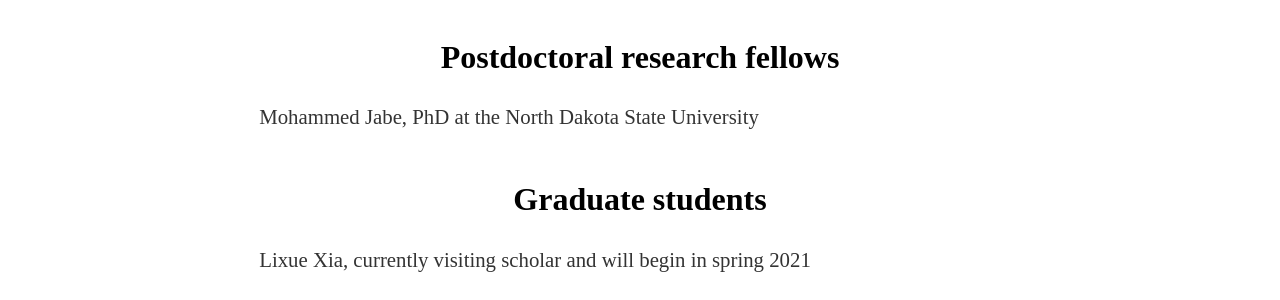
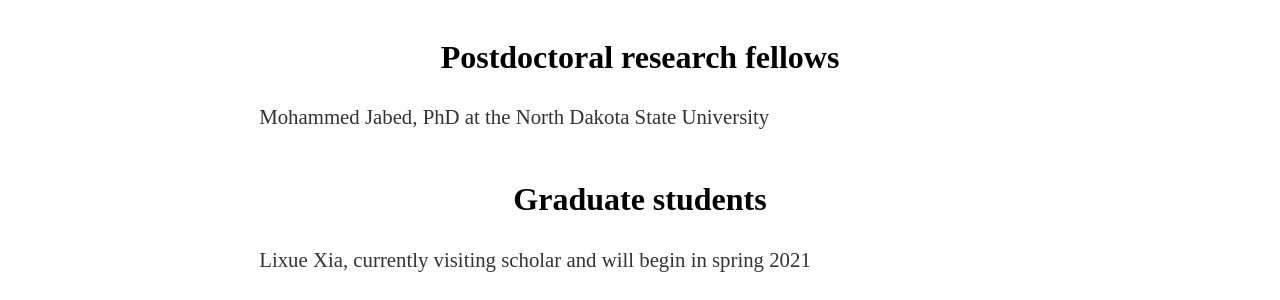
Before and after one commit to comchemyu/und.research.github.io, a Jekyll site: the page built from group/index.html, in a window 1280 px wide. Shown: the part 692-992 px from the top of the page. Built offline with Jekyll 4.4.1, drawn with Linux system fonts in a browser that asks for light colours.

Commit message:
Update index.html

```diff
--- a/group/index.html
+++ b/group/index.html
@@ -26,7 +26,7 @@ img {
   <a href="/und.research.github.io/profile/CV.pdf">Curriculum Vita</a>
   <p style="font-size:130%;">BS at Fudan University in 2004 in Chemistry. PhD at the Unversity of Minnesota in 2012.</p>
   <h2>Postdoctoral research fellows</h2>
-  <p style="font-size:130%;">Mohammed Jabe, PhD at the North Dakota State University</p>
+  <p style="font-size:130%;">Mohammed Jabed, PhD at the North Dakota State University</p>
   <h2>Graduate students</h2>
   <p style="font-size:130%;">Lixue Xia, currently visiting scholar and will begin in spring 2021</p>
   <h2>Ungraduate students</h2>
```
